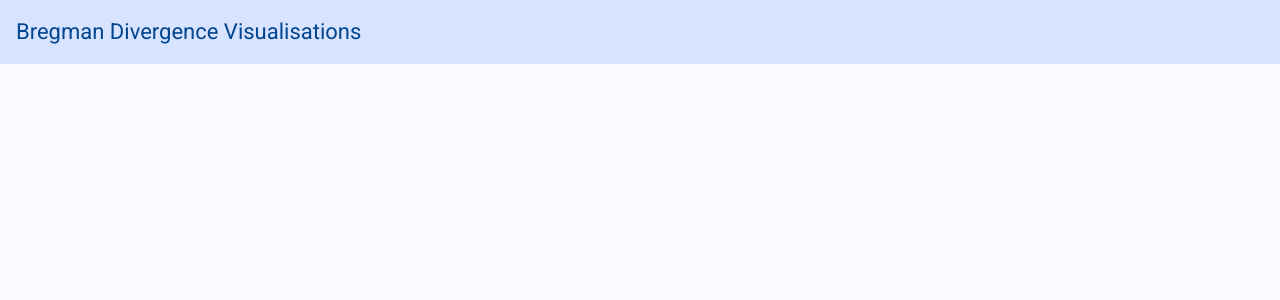
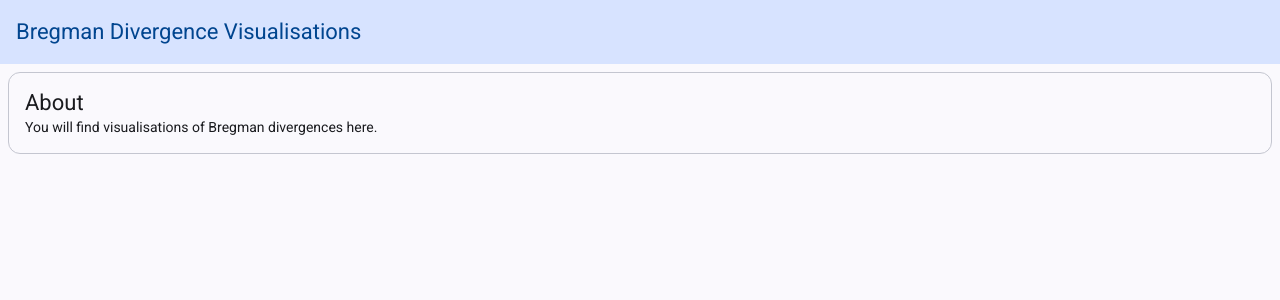
Before and after one commit to Muhammad-Shabbir416/bregman-visualisation, an Angular app: page / in a window 1280 px wide. Shown: the top 300 px of the page. Built offline with nearby package versions, Linux system fonts and the light colour scheme.

Commit message:
Add about section

```diff
--- a/src/app/app.css
+++ b/src/app/app.css
@@ -2,3 +2,7 @@
     background: var(--mat-sys-primary-container);
     color: var(--mat-sys-on-primary-container);
 }
+
+mat-card {
+    margin: 8px;
+}
--- a/src/app/app.html
+++ b/src/app/app.html
@@ -1,3 +1,14 @@
 <mat-toolbar color="primary">
   <span>Bregman Divergence Visualisations</span>
 </mat-toolbar>
+
+<mat-card appearance="outlined">
+  <mat-card-header>
+    <mat-card-title>
+      About
+    </mat-card-title>
+  </mat-card-header>
+  <mat-card-content>
+    You will find visualisations of Bregman divergences here.
+  </mat-card-content>
+</mat-card>
--- a/src/app/app.ts
+++ b/src/app/app.ts
@@ -1,9 +1,10 @@
 import { Component, signal } from '@angular/core';
-import {MatToolbarModule} from '@angular/material/toolbar';
+import { MatToolbarModule } from '@angular/material/toolbar';
+import { MatCardModule } from '@angular/material/card';
 
 @Component({
   selector: 'app-root',
-  imports: [MatToolbarModule],
+  imports: [MatToolbarModule, MatCardModule],
   templateUrl: './app.html',
   styleUrl: './app.css'
 })
```
